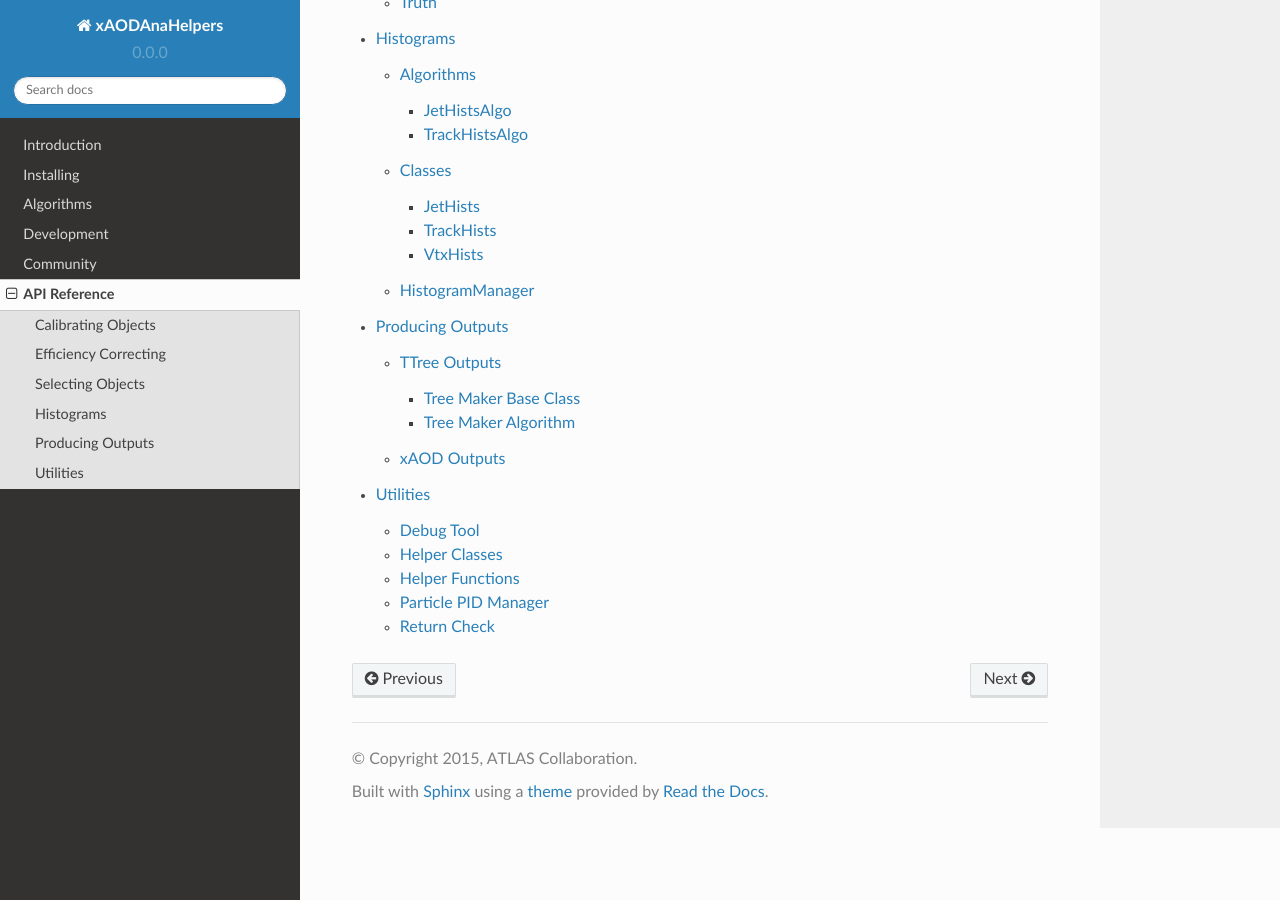
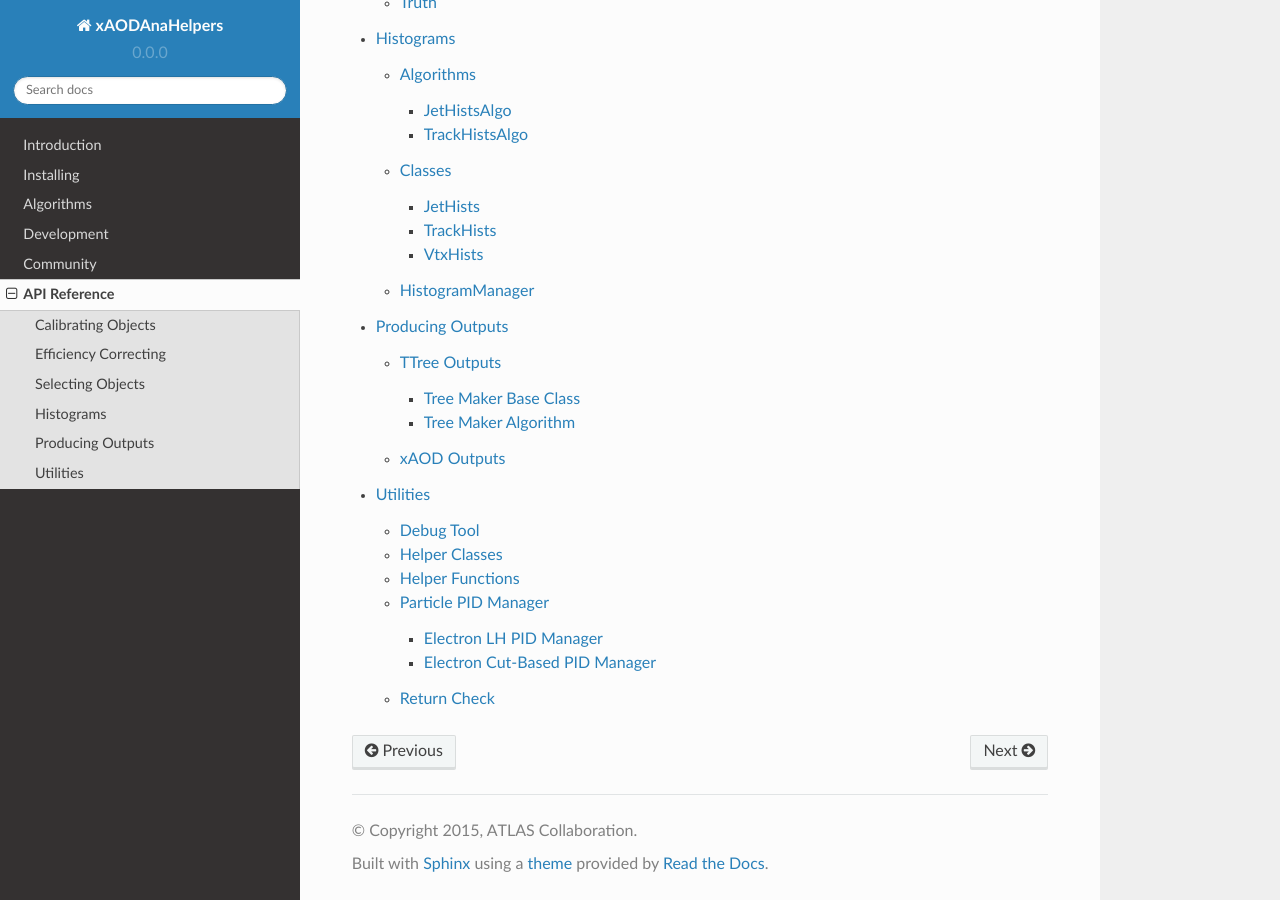
Before and after one commit to UCATLAS/xAODAnaHelpers, a Sphinx documentation site: the page built from docs/API.rst, in a window 1280 px wide and 900 px high, scrolled down 637 px. Built offline with Sphinx 7.4.7 and the Read the Docs theme 2.0.0, drawn with Linux system fonts in a browser that asks for light colours.

Commit message:
ParticlePIDManager fixed. HelperClasses and HelperFunctions are namespaces... ReturnCheck is a macro, so include the whole file.

```diff
--- a/docs/HelperClasses.rst
+++ b/docs/HelperClasses.rst
@@ -1,7 +1,7 @@
 Helper Classes
 ==============
 
-.. doxygenclass:: HelperClasses
+.. doxygennamespace:: HelperClasses
    :members:
    :undoc-members:
    :protected-members:
--- a/docs/HelperFunctions.rst
+++ b/docs/HelperFunctions.rst
@@ -1,7 +1,7 @@
 Helper Functions
 ================
 
-.. doxygenclass:: HelperFunctions
+.. doxygennamespace:: HelperFunctions
    :members:
    :undoc-members:
    :protected-members:
--- a/docs/ParticlePIDManager.rst
+++ b/docs/ParticlePIDManager.rst
@@ -1,8 +1,20 @@
 Particle PID Manager
 ====================
 
-.. doxygenclass:: ParticlePIDManager
+Electron LH PID Manager
+-----------------------
+
+.. doxygenclass:: ElectronLHPIDManager
    :members:
    :undoc-members:
    :protected-members:
    :private-members:
+
+Electron Cut-Based PID Manager
+------------------------------
+
+.. doxygenclass:: ElectronCutBasedPIDManager
+   :members:
+   :undoc-members:
+   :protected-members:
+   :private-members:
--- a/docs/ReturnCheck.rst
+++ b/docs/ReturnCheck.rst
@@ -1,8 +1,4 @@
 Return Check
 ============
 
-.. doxygenclass:: ReturnCheck
-   :members:
-   :undoc-members:
-   :protected-members:
-   :private-members:
+.. doxygenfile:: tools/ReturnCheck.h
```
